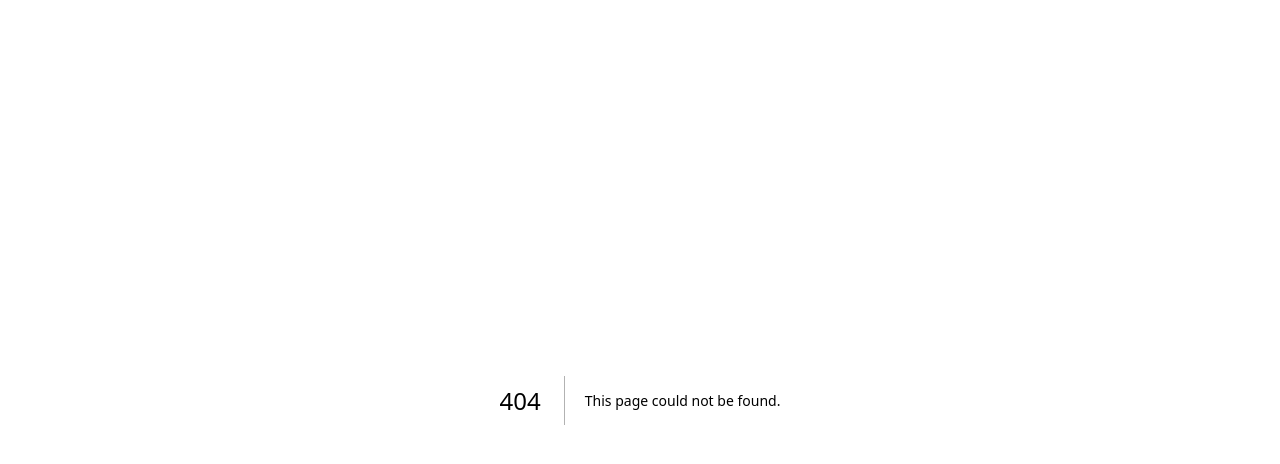
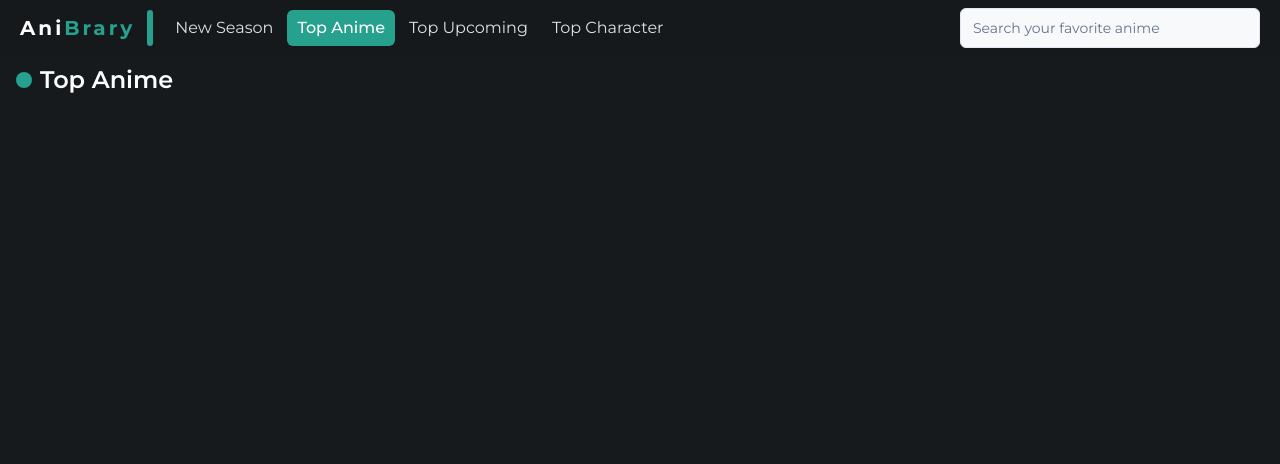
Before and after one commit to ckeanudev/anibrary, a Next.js app: page /topanime in a window 1280 px wide. Before the commit this address had no page. Shown: the top 464 px of the page. Built offline with nearby package versions, Linux system fonts and the light colour scheme.

Commit message:
Top Anime Page has been added

```diff
--- /dev/null
+++ b/app/topanime/page.tsx
@@ -0,0 +1,18 @@
+import CollectionNavbar from "@/components/CollectionNavbar";
+import CollectionTopAnime from "@/components/CollectionTopAnime";
+
+export const metadata = {
+  title: "AniBrary | Top Anime",
+  description: "A website containing collections of anime",
+};
+
+const page = () => {
+  return (
+    <main className="bg-[#161A1D] w-full text-white">
+      <CollectionNavbar />
+      <CollectionTopAnime />
+    </main>
+  );
+};
+
+export default page;
--- a/components/AnimeCard.tsx
+++ b/components/AnimeCard.tsx
@@ -40,8 +40,6 @@ const AnimeCard: React.FunctionComponent<AnimeCardProps> = ({ data }) => {
           draggable={false}
           priority
         />
-
-        {/* <div className="absolute top-0 left-0 w-full h-full "></div> */}
 
         {/* ------- Anime Currently Airing ------- */}
         {data.airing && (
--- a/components/CollectionNavbar.tsx
+++ b/components/CollectionNavbar.tsx
@@ -1,5 +1,6 @@
 import { Input } from "@/components/ui/input";
 import Link from "next/link";
+import Navlinks from "./Navlinks";
 
 const CollectionNavbar = () => {
   return (
@@ -12,20 +13,12 @@ const CollectionNavbar = () => {
             Ani<strong className="text-[#25A18E] font-bold">Brary</strong>
           </h1>
         </Link>
-        <div className="w-[6px] h-[30px] bg-[#25A18E] mx-3 rounded-md"></div>
+        <div className="w-[6px] h-[36px] bg-[#25A18E] mx-3 rounded-md"></div>
 
-        <p className="text-[#DEE2E6] py-2 px-2.5 hover:bg-[#212529] rounded-md cursor-pointer ">
-          New Season
-        </p>
-        <p className="text-[#DEE2E6] py-2 px-2.5 hover:bg-[#212529] rounded-md cursor-pointer ">
-          Top Anime
-        </p>
-        <p className="text-[#DEE2E6] py-2 px-2.5 hover:bg-[#212529] rounded-md cursor-pointer ">
-          Top Upcoming
-        </p>
-        <p className="text-[#DEE2E6] py-2 px-2.5 hover:bg-[#212529] rounded-md cursor-pointer ">
-          Top Character
-        </p>
+        <Navlinks href="/newseason">New Season</Navlinks>
+        <Navlinks href="/topanime">Top Anime</Navlinks>
+        <Navlinks href="/topupcoming">Top Upcoming</Navlinks>
+        <Navlinks href="/topcharacter">Top Character</Navlinks>
       </div>
 
       <div>
--- a/components/CollectionSeasonNow.tsx
+++ b/components/CollectionSeasonNow.tsx
@@ -1,6 +1,6 @@
 "use client";
 import axios from "axios";
-import { useInfiniteQuery, useQuery } from "react-query";
+import { useInfiniteQuery } from "react-query";
 import AnimeCard from "./AnimeCard";
 
 const fetchSeasonNow: any = ({ pageParam = 1 }) => {
@@ -26,9 +26,6 @@ const CollectionSeasonNow = () => {
     onError: (err) => {
       console.log(err);
     },
-    onSuccess: (res) => {
-      console.log(res);
-    },
   });
 
   return (
@@ -39,7 +36,7 @@ const CollectionSeasonNow = () => {
       </div>
 
       {!isLoading && (
-        <div className="grid sm:grid-cols-3 md:grid-cols-4 lg:grid-cols-5 xl:grid-cols-5 gap-5 sm:gap-4 px-16 sm:px-0 pt-4 sm:pt-0">
+        <div className="grid sm:grid-cols-3 md:grid-cols-4 lg:grid-cols-5 xl:grid-cols-5 gap-5 sm:gap-4 px-16 sm:px-0 pt-4 sm:pt-1">
           {dataSeasonNow?.pages.map((page: any, i: number) => {
             return page?.data?.data.map((data: any, i: number) => {
               return <AnimeCard data={data} key={i} />;
--- /dev/null
+++ b/components/CollectionTopAnime.tsx
@@ -0,0 +1,17 @@
+"use client";
+import axios from "axios";
+import { useInfiniteQuery } from "react-query";
+import AnimeCard from "./AnimeCard";
+
+const CollectionTopAnime = () => {
+  return (
+    <div className="max-w-[1300px] min-h-screen mx-auto pt-16 px-4 pb-10">
+      <div className="flex gap-2 items-center mb-3">
+        <div className="w-[16px] h-[16px] bg-[#25A18E] rounded-full "></div>
+        <h1 className="text-2xl font-semibold">Top Anime</h1>
+      </div>
+    </div>
+  );
+};
+
+export default CollectionTopAnime;
--- /dev/null
+++ b/components/Navlinks.tsx
@@ -0,0 +1,29 @@
+"use client";
+import Link from "next/link";
+import { usePathname } from "next/navigation";
+import { FC } from "react";
+
+interface NavlinksProps {
+  href: string;
+  children: any;
+}
+
+const Navlinks: FC<NavlinksProps> = ({ href, children }) => {
+  let segment = usePathname();
+  let active = href == `${segment == null ? "" : `${segment}`}`;
+
+  return (
+    <Link style={{ textDecoration: "none" }} href={href}>
+      <p
+        className={`py-1.5 px-2.5 mr-1 ${
+          active
+            ? `bg-[#25A18E] text-[#white] font-medium`
+            : `text-[#DEE2E6] bg-transparent hover:bg-[#212529]`
+        }  rounded-md cursor-pointer `}>
+        {children}
+      </p>
+    </Link>
+  );
+};
+
+export default Navlinks;
--- a/components/RecomendCard.tsx
+++ b/components/RecomendCard.tsx
@@ -33,7 +33,7 @@ const RecomendCard: FC<RecomendCardProps> = ({ data }) => {
           alt="Recommendations Images"
           width={200}
           height={280}
-          className="w-full h-[240px] object-cover rounded-md"
+          className="w-full h-[240px] object-cover object-center rounded-md"
           draggable={false}
         />
       </div>
```
